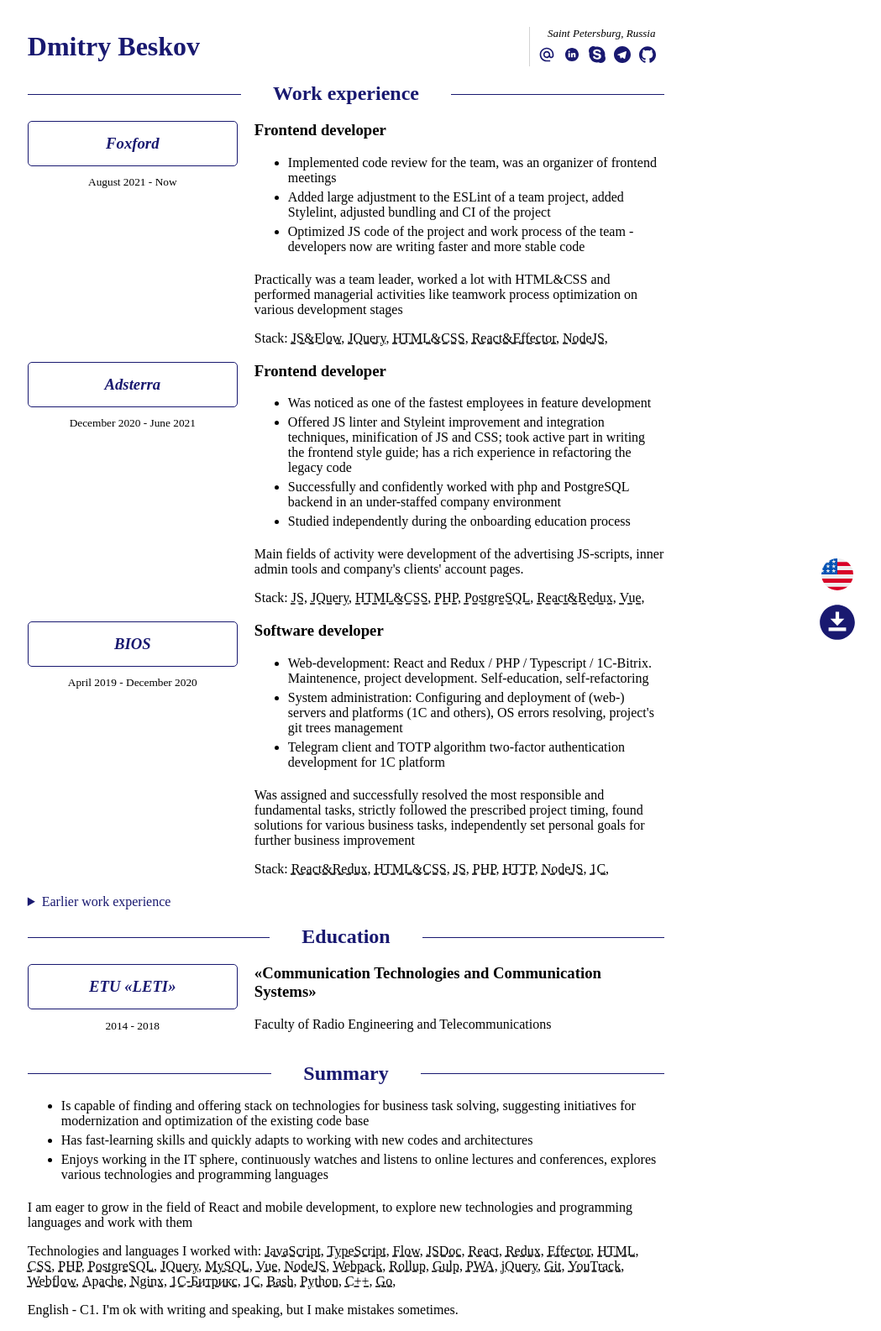
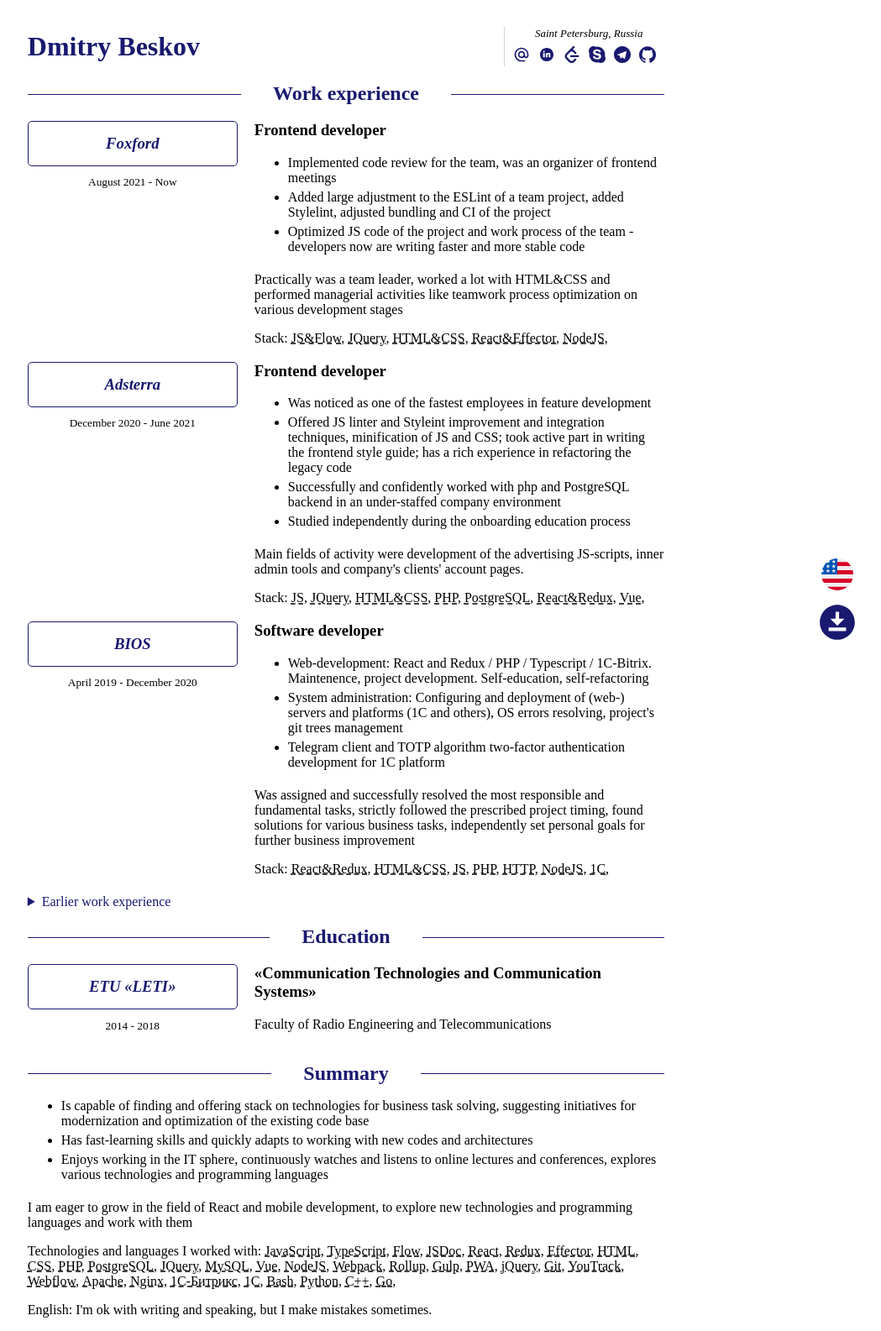
Before and after one commit to besdar/besdar.github.io, a React (Vite) app: page / in a window 1280 px wide. Shown: the whole page at 84% size, without its empty margins (228-1277 px from the left). Built offline with nearby package versions, Linux system fonts and the light colour scheme.

Commit message:
new information were added

```diff
--- a/src/Contacts/links.tsx
+++ b/src/Contacts/links.tsx
@@ -25,6 +25,7 @@
         </svg>
       </a>
       {Language === 'EN' && (
+        <>
           <a
             className="contacts-link__link"
             rel="noopener noreferrer"
@@ -40,6 +41,22 @@
               <path fill="#0077B7" xmlns="http://www.w3.org/2000/svg" d="M72.04,14.166c-31.939,0-57.833,25.894-57.833,57.833c0,31.94,25.893,57.835,57.833,57.835  c31.941,0,57.836-25.895,57.836-57.835C129.875,40.06,103.981,14.166,72.04,14.166z M48.042,40.25c3.934,0,7.125,2.91,7.125,6.5  s-3.191,6.5-7.125,6.5c-3.936,0-7.125-2.91-7.125-6.5S44.106,40.25,48.042,40.25z M55.221,95.845H41.143V59.11h14.078V95.845z   M103.059,95.845H88.913v-20.2c0-2.306-0.428-3.938-1.281-4.896c-0.854-0.956-2.053-1.436-3.596-1.436  c-1.707,0-3.092,0.646-4.152,1.938c-1.061,1.292-1.59,3.609-1.59,6.953v17.641H64.215V59.11h13.109v5.983  c1.959-2.443,3.943-4.19,5.949-5.24c2.006-1.049,4.449-1.573,7.332-1.573c3.898,0,6.947,1.158,9.15,3.476  c2.201,2.317,3.303,5.897,3.303,10.74V95.845z" />
             </svg>
           </a>
+          <a
+            className="contacts-link__link"
+            rel="noopener noreferrer"
+            href="https://leetcode.com/besdar/"
+            target="_blank"
+          >
+            <svg
+              version="1.1"
+              viewBox="0 0 24 24"
+              xmlns="http://www.w3.org/2000/svg"
+            >
+              <title>LeetCode</title>
+              <path fill="gray" xmlns="http://www.w3.org/2000/svg" d="M16.102 17.93l-2.697 2.607c-.466.467-1.111.662-1.823.662s-1.357-.195-1.824-.662l-4.332-4.363c-.467-.467-.702-1.15-.702-1.863s.235-1.357.702-1.824l4.319-4.38c.467-.467 1.125-.645 1.837-.645s1.357.195 1.823.662l2.697 2.606c.514.515 1.365.497 1.9-.038.535-.536.553-1.387.039-1.901l-2.609-2.636a5.055 5.055 0 0 0-2.445-1.337l2.467-2.503c.516-.514.498-1.366-.037-1.901-.535-.535-1.387-.552-1.902-.038l-10.1 10.101c-.981.982-1.494 2.337-1.494 3.835 0 1.498.513 2.895 1.494 3.875l4.347 4.361c.981.979 2.337 1.452 3.834 1.452s2.853-.512 3.835-1.494l2.609-2.637c.514-.514.496-1.365-.039-1.9s-1.386-.553-1.899-.039zM20.811 13.01H10.666c-.702 0-1.27.604-1.27 1.346s.568 1.346 1.27 1.346h10.145c.701 0 1.27-.604 1.27-1.346s-.569-1.346-1.27-1.346z" />
+            </svg>
+          </a>
+        </>
       )}
       {Language === 'RU' && (
         <a
--- a/src/data.ts
+++ b/src/data.ts
@@ -304,7 +304,7 @@
       title: 'Технологии и языки с которыми мне довелось поработать',
       technologies: stack,
     },
-    english: 'Английский - B2: Легко могу говорить и писать, но не без ошибок',
+    english: 'Английский: Легко могу говорить и писать, но не без ошибок',
   },
 };
 
@@ -325,7 +325,7 @@
       'Has fast-learning skills and quickly adapts to working with new codes and architectures',
       'Enjoys working in the IT sphere, continuously watches and listens to online lectures and conferences, explores various technologies and programming languages',
     ],
-    english: "English - C1. I'm ok with writing and speaking, but I make mistakes sometimes.",
+    english: "English: I'm ok with writing and speaking, but I make mistakes sometimes.",
     stack: {
       title: 'Technologies and languages I worked with',
       technologies: stack,
@@ -354,18 +354,26 @@
         stack: [
           {
             title: 'JS&Flow',
+            description:
+              'Formed development rules for the team (including ones in linters), added code review process, reduced typing issues in the project',
           },
           {
             title: 'JQuery',
+            description: 'Made simple animation and changes in DOM',
           },
           {
             title: 'HTML&CSS',
+            description:
+              'Wrote CSS classes using BEM design and developed style guides for the team.',
           },
           {
             title: 'React&Effector',
+            description:
+              'Made little apps, refactored an old code',
           },
           {
             title: 'NodeJS',
+            description: 'Added Puppeteer to the project and made several SEO reports with it; enchanced Rollup building script and config: added code splitting for production build, CSS support, debugging features and much more.',
           },
         ],
       },
```
Lines whose indentation alone changed are shown as unchanged.
